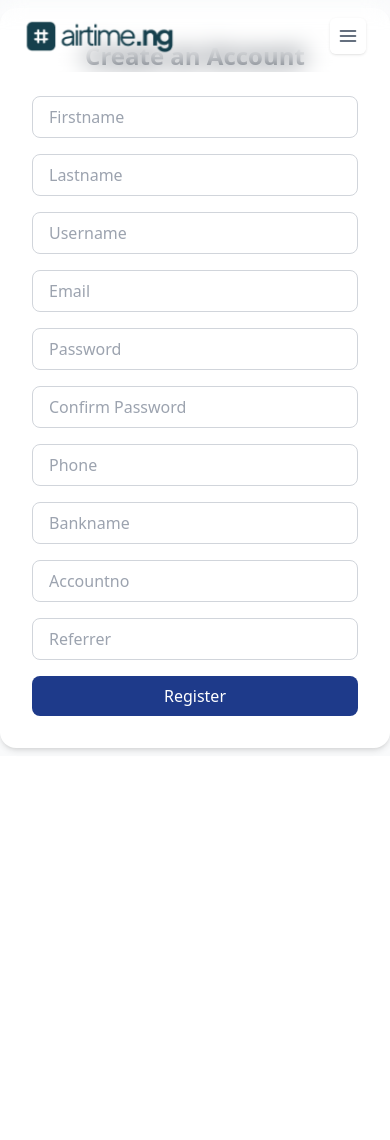
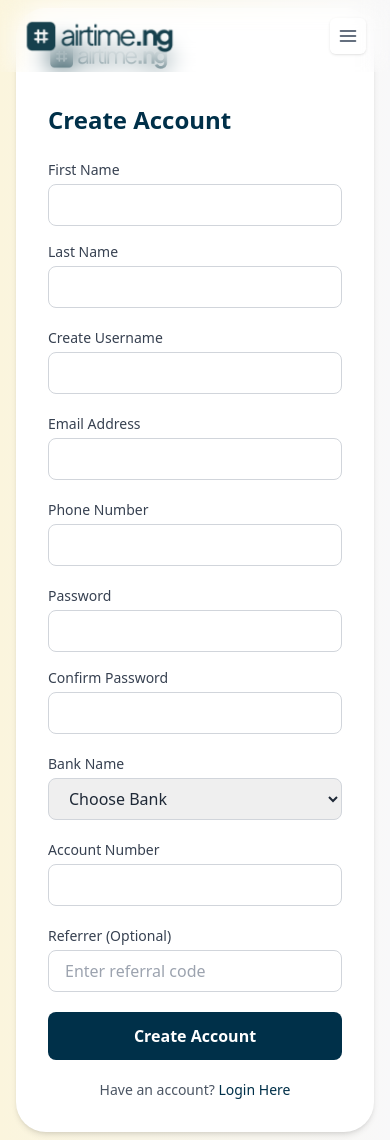
Before and after one commit to JaladeAlan/airtime_ng_react, a React (Vite) app: page /register in a window 390 px wide. Before the commit the page ends 844 px from the top, so only its background shows below. Built offline with nearby package versions, Linux system fonts and the light colour scheme.

Commit message:
Refactor code structure for improved readability and maintainability

```diff
--- a/src/App.jsx
+++ b/src/App.jsx
@@ -9,8 +9,10 @@ import WhyChooseUs from "./components/WhyChooseUs";
 import Partners from "./components/Partners";
 import DownloadApp from "./components/DownloadApp";
 import Footer from "./components/Footer";
-import Register from "./components/Register";
+import Register from "./pages/Auth/Register";
 // import Blog from "./components/Blog";
+
+import Login from "./pages/Auth/Login";
 
 export default function App() {
   return (
@@ -63,6 +65,7 @@ export default function App() {
           <Route path="/download-app" element={<DownloadApp />} />
           {/* <Route path="/blog" element={<Blog />} /> */}
           <Route path="/register" element={<Register />} />
+          <Route path="/login" element={<Login />} />
         </Routes>
       </main>
     </>
--- a/src/components/Register.jsx
+++ /dev/null
@@ -1,89 +0,0 @@
-import { useState } from "react";
-import api from "../utils/api";
-import toast from "react-hot-toast";
-
-export default function Register() {
-  const [formData, setFormData] = useState({
-    firstname: "",
-    lastname: "",
-    username: "",
-    email: "",
-    password: "",
-    confirm_password: "",
-    phone: "",
-    bankname: "",
-    accountno: "",
-    referrer: "",
-  });
-
-  const [loading, setLoading] = useState(false);
-
-  const handleChange = (e) => {
-    setFormData({ ...formData, [e.target.name]: e.target.value });
-  };
-
-  const handleSubmit = async (e) => {
-    e.preventDefault();
-    setLoading(true);
-    try {
-      const res = await api.post("users/auth/register.php", formData);
-      toast.success(res.data.message || "Registration successful!");
-      setFormData({
-        firstname: "",
-        lastname: "",
-        username: "",
-        email: "",
-        password: "",
-        confirm_password: "",
-        phone: "",
-        bankname: "",
-        accountno: "",
-        referrer: "",
-      });
-    } catch (err) {
-      console.error(err);
-      toast.error(err.response?.data?.message || "Registration failed");
-    } finally {
-      setLoading(false);
-    }
-  };
-
-  return (
-    <section className="py-20 bg-gray-50">
-      <div className="max-w-md mx-auto bg-white rounded-2xl shadow-md p-8">
-        <h2 className="text-2xl font-bold text-center mb-6 text-gray-800">
-          Create an Account
-        </h2>
-
-        <form onSubmit={handleSubmit} className="space-y-4">
-          {Object.keys(formData).map((key) => (
-            <input
-              key={key}
-              type={
-                key.includes("password")
-                  ? "password"
-                  : key === "email"
-                  ? "email"
-                  : "text"
-              }
-              name={key}
-              placeholder={key.replace("_", " ").replace(/\b\w/g, (l) => l.toUpperCase())}
-              value={formData[key]}
-              onChange={handleChange}
-              required={key !== "referrer"}
-              className="w-full border border-gray-300 rounded-lg px-4 py-2 focus:ring-2 focus:ring-[#1E3A8A] outline-none"
-            />
-          ))}
-
-          <button
-            type="submit"
-            disabled={loading}
-            className="w-full bg-[#1E3A8A] text-white py-2 rounded-lg hover:bg-[#172a6d] transition"
-          >
-            {loading ? "Registering..." : "Register"}
-          </button>
-        </form>
-      </div>
-    </section>
-  );
-}
--- a/src/pages/Auth/Login.jsx
+++ b/src/pages/Auth/Login.jsx
@@ -1,126 +1,143 @@
+// src/pages/auth/Login.jsx
 import { useState } from "react";
+import { motion } from "framer-motion";
 import { Link, useNavigate } from "react-router-dom";
-import { useAuth } from "../../context/AuthContext";
+import api from "../../utils/api";
+import toast from "react-hot-toast";
 import handleApiError from "../../utils/handleApiError";
-import FormError from "../../components/FormError";
+import logo from "../../assets/logo.png";
+import phones from "../../assets/login.png";
 
 export default function Login() {
   const [form, setForm] = useState({ email: "", password: "" });
+  const [loading, setLoading] = useState(false);
   const [error, setError] = useState("");
-  const [fieldErrors, setFieldErrors] = useState({});
-  const [loading, setLoading] = useState(false); // <-- added loading state
   const navigate = useNavigate();
-  const { login } = useAuth();
 
+  // Handle input updates
   const handleChange = (e) => {
     setForm({ ...form, [e.target.name]: e.target.value });
-    setFieldErrors({ ...fieldErrors, [e.target.name]: "" });
   };
 
+  // Handle submit and backend auth
   const handleSubmit = async (e) => {
     e.preventDefault();
+    setLoading(true);
     setError("");
-    setFieldErrors({});
-    setLoading(true); // <-- start loading
 
     try {
-      await login(form.email, form.password);
+      const res = await api.post("/users/auth/login.php", form);
+
+      if (res.data.status === "success") {
+        toast.success("Login successful!");
+        localStorage.setItem("token", res.data.token);
         navigate("/dashboard");
+      } else {
+        toast.error(res.data.message || "Invalid email or password.");
+      }
     } catch (err) {
-      handleApiError(err, setError, setFieldErrors);
+      handleApiError(err, (msg) => {
+        setError(msg);
+        toast.error(msg);
+      });
     } finally {
-      setLoading(false); // <-- stop loading
+      setLoading(false);
     }
   };
 
   return (
-    <div className="flex flex-col items-center justify-center h-screen bg-gray-100 px-4">
-      <form
-        onSubmit={handleSubmit}
-        className="bg-white p-8 shadow-md rounded-md w-full max-w-sm"
+    <section className="min-h-screen w-full grid md:grid-cols-[55%_45%] bg-white">
+      {/* Left Side — Login Form */}
+      <motion.div
+        initial={{ opacity: 0, x: -40 }}
+        animate={{ opacity: 1, x: 0 }}
+        transition={{ duration: 0.6 }}
+        className="flex flex-col justify-center px-8 md:px-16 lg:px-24 bg-white"
       >
-        <h2 className="text-2xl font-semibold mb-4 text-center">Login</h2>
+        <div className="flex justify-start">
+          <img
+            src={logo}
+            alt="Airtime.ng Logo"
+            className="h-10 w-auto mb-8 object-contain"
+          />
+        </div>
 
+        <h2 className="text-3xl font-semibold text-gray-800 mb-6">
+          Login With Email
+        </h2>
+
+        {/* Display local error message */}
         {error && (
-          <p className="text-red-500 text-sm mb-3 text-center">{error}</p>
+          <div className="bg-red-50 border border-red-200 text-red-700 px-4 py-2 rounded-lg mb-4 text-sm">
+            {error}
+          </div>
         )}
 
-        <div className="mb-3">
+        <form onSubmit={handleSubmit} className="space-y-5">
           <input
+            type="email"
             name="email"
+            placeholder="Enter Email"
             value={form.email}
             onChange={handleChange}
-            placeholder="Email"
-            type="email"
-            className={`border w-full px-3 py-2 rounded ${
-              fieldErrors.email ? "border-red-500" : ""
-            }`}
+            required
+            className="w-full border border-gray-300 rounded-lg px-4 py-3 focus:outline-none focus:ring-2 focus:ring-[#134E4A]"
           />
-          <FormError error={fieldErrors.email} />
-        </div>
 
-        <div className="mb-3">
           <input
+            type="password"
             name="password"
+            placeholder="Enter Password"
             value={form.password}
             onChange={handleChange}
-            placeholder="Password"
-            type="password"
-            className={`border w-full px-3 py-2 rounded ${
-              fieldErrors.password ? "border-red-500" : ""
-            }`}
+            required
+            className="w-full border border-gray-300 rounded-lg px-4 py-3 focus:outline-none focus:ring-2 focus:ring-[#134E4A]"
           />
-          <FormError error={fieldErrors.password} />
-        </div>
 
-        <p className="text-right text-sm mb-4">
+          <div className="text-right">
             <Link
               to="/forgot-password"
-            className="bg-gradient-to-r from-blue-500 to-indigo-600 bg-clip-text text-transparent hover:from-indigo-600 hover:to-blue-500 transition-all"
+              className="text-sm text-[#134E4A] hover:underline"
             >
               Forgot Password?
             </Link>
-        </p>
+          </div>
 
           <button
             type="submit"
             disabled={loading}
-          className={`w-full py-2 rounded text-white flex items-center justify-center ${
-            loading ? "bg-blue-400 cursor-not-allowed" : "bg-blue-600 hover:bg-blue-700"
+            className={`w-full bg-[#134E4A] text-white py-3 rounded-lg font-medium transition ${
+              loading ? "opacity-70 cursor-not-allowed" : "hover:bg-[#0d3a38]"
             }`}
           >
-          {loading && (
-            <svg
-              className="animate-spin h-5 w-5 mr-2 text-white"
-              xmlns="http://www.w3.org/2000/svg"
-              fill="none"
-              viewBox="0 0 24 24"
-            >
-              <circle
-                className="opacity-25"
-                cx="12"
-                cy="12"
-                r="10"
-                stroke="currentColor"
-                strokeWidth="4"
-              ></circle>
-              <path
-                className="opacity-75"
-                fill="currentColor"
-                d="M4 12a8 8 0 018-8v4a4 4 0 00-4 4H4z"
-              ></path>
-            </svg>
-          )}
             {loading ? "Logging in..." : "Login"}
           </button>
+        </form>
 
-        <p className="text-center text-sm mt-3">
-          Don’t have an account?{" "}
-          <Link to="/register" className="text-blue-600">
-            Register
+        <p className="text-center text-sm text-gray-600 mt-6">
+          Not yet a user?{" "}
+          <Link
+            to="/register"
+            className="text-[#134E4A] font-medium hover:underline"
+          >
+            Create Account
           </Link>
         </p>
-      </form>
-    </div>
+      </motion.div>
+
+      {/* Right Side — Image */}
+      <motion.div
+        initial={{ opacity: 0, x: 40 }}
+        animate={{ opacity: 1, x: 0 }}
+        transition={{ duration: 0.6, delay: 0.1 }}
+        className="hidden md:flex items-center justify-center bg-[#f9fafb]"
+      >
+        <img
+          src={phones}
+          alt="App Preview"
+          className="w-[80%] max-w-lg object-contain drop-shadow-2xl"
+        />
+      </motion.div>
+    </section>
   );
 }
--- a/src/pages/Auth/Register.jsx
+++ b/src/pages/Auth/Register.jsx
@@ -1,107 +1,262 @@
 import { useState } from "react";
-import { Link, useNavigate } from "react-router-dom";
 import api from "../../utils/api";
-import FormError from "../../components/FormError";
+import toast from "react-hot-toast";
 import handleApiError from "../../utils/handleApiError";
 
+import logo from "../../assets/logo.png";
+import phones from "../../assets/login.png";
+
 export default function Register() {
-  const [form, setForm] = useState({
-    name: "",
+  const [formData, setFormData] = useState({
+    firstname: "",
+    lastname: "",
+    username: "",
     email: "",
     password: "",
-    password_confirmation: "",
+    confirm_password: "",
+    phone: "",
+    bankname: "",
+    accountno: "",
+    referrer: "",
   });
+
+  const [loading, setLoading] = useState(false);
   const [error, setError] = useState("");
-  const [loading, setLoading] = useState(false);
-  const navigate = useNavigate();
 
-  const handleChange = (e) =>
-    setForm({ ...form, [e.target.name]: e.target.value });
+  const handleChange = (e) => {
+    setFormData({ ...formData, [e.target.name]: e.target.value });
+  };
 
   const handleSubmit = async (e) => {
     e.preventDefault();
+    setLoading(true);
     setError("");
-    setLoading(true);
 
     try {
-      await api.post("/register", form);
+      const res = await api.post("/users/auth/register.php", formData);
+      toast.success(res.data.message || "Registration successful!");
 
-      // Store pending email for verification
-      localStorage.setItem("pending_email", form.email);
-
-      navigate("/verify-email", { state: { email: form.email } });
+      // Reset form
+      setFormData({
+        firstname: "",
+        lastname: "",
+        username: "",
+        email: "",
+        password: "",
+        confirm_password: "",
+        phone: "",
+        bankname: "",
+        accountno: "",
+        referrer: "",
+      });
     } catch (err) {
-      handleApiError(err, setError);
+      handleApiError(err, "Registration failed", setError);
+      toast.error(error || "Registration failed");
     } finally {
       setLoading(false);
     }
   };
 
   return (
-    <div className="flex flex-col items-center justify-center h-screen bg-gray-100">
-      <form
-        onSubmit={handleSubmit}
-        className="bg-white p-8 shadow-md rounded-md w-96"
-      >
-        <h2 className="text-2xl font-semibold mb-4 text-center">
+    <section className="min-h-screen bg-gradient-to-r from-[#FBF5DD] to-[#F8F8F9] flex items-center justify-center px-4">
+      <div className="flex flex-col md:flex-row bg-white rounded-[30px] shadow-md w-full max-w-5xl overflow-hidden">
+        {/* Left Form Section */}
+        <div className="w-full md:w-1/2 p-8 md:p-10">
+          {/* Logo */}
+          <div className="mb-8">
+            <img src={logo} alt="Airtime.ng Logo" className="h-8 object-contain" />
+          </div>
+
+          <h2 className="text-2xl md:text-3xl font-bold text-[#003049] mb-6">
             Create Account
           </h2>
 
-        <FormError error={error} />
+          <form onSubmit={handleSubmit} className="space-y-5">
+            {/* First + Last Name */}
+            <div className="grid grid-cols-1 md:grid-cols-2 gap-4">
+              <div>
+                <label className="block text-sm font-medium text-gray-700 mb-1">
+                  First Name
+                </label>
+                <input
+                  type="text"
+                  name="firstname"
+                  value={formData.firstname}
+                  onChange={handleChange}
+                  required
+                  className="w-full border border-gray-300 rounded-lg px-4 py-2 outline-none focus:ring-2 focus:ring-[#003049]"
+                />
+              </div>
 
+              <div>
+                <label className="block text-sm font-medium text-gray-700 mb-1">
+                  Last Name
+                </label>
                 <input
-          name="name"
+                  type="text"
+                  name="lastname"
+                  value={formData.lastname}
                   onChange={handleChange}
-          value={form.name}
-          placeholder="Name"
-          className="border w-full mb-3 px-3 py-2 rounded"
                   required
+                  className="w-full border border-gray-300 rounded-lg px-4 py-2 outline-none focus:ring-2 focus:ring-[#003049]"
                 />
+              </div>
+            </div>
+
+            {/* Username */}
+            <div>
+              <label className="block text-sm font-medium text-gray-700 mb-1">
+                Create Username
+              </label>
               <input
+                type="text"
+                name="username"
+                value={formData.username}
+                onChange={handleChange}
+                required
+                className="w-full border border-gray-300 rounded-lg px-4 py-2 outline-none focus:ring-2 focus:ring-[#003049]"
+              />
+            </div>
+
+            {/* Email */}
+            <div>
+              <label className="block text-sm font-medium text-gray-700 mb-1">
+                Email Address
+              </label>
+              <input
+                type="email"
                 name="email"
+                value={formData.email}
                 onChange={handleChange}
-          value={form.email}
-          placeholder="Email"
-          type="email"
-          className="border w-full mb-3 px-3 py-2 rounded"
                 required
+                className="w-full border border-gray-300 rounded-lg px-4 py-2 outline-none focus:ring-2 focus:ring-[#003049]"
               />
+            </div>
+
+            {/* Phone */}
+            <div>
+              <label className="block text-sm font-medium text-gray-700 mb-1">
+                Phone Number
+              </label>
               <input
+                type="tel"
+                name="phone"
+                value={formData.phone}
+                onChange={handleChange}
+                required
+                className="w-full border border-gray-300 rounded-lg px-4 py-2 outline-none focus:ring-2 focus:ring-[#003049]"
+              />
+            </div>
+
+            {/* Password Fields */}
+            <div className="grid grid-cols-1 md:grid-cols-2 gap-4">
+              <div>
+                <label className="block text-sm font-medium text-gray-700 mb-1">
+                  Password
+                </label>
+                <input
+                  type="password"
                   name="password"
+                  value={formData.password}
                   onChange={handleChange}
-          value={form.password}
-          placeholder="Password"
+                  required
+                  className="w-full border border-gray-300 rounded-lg px-4 py-2 outline-none focus:ring-2 focus:ring-[#003049]"
+                />
+              </div>
+              <div>
+                <label className="block text-sm font-medium text-gray-700 mb-1">
+                  Confirm Password
+                </label>
+                <input
                   type="password"
-          className="border w-full mb-3 px-3 py-2 rounded"
+                  name="confirm_password"
+                  value={formData.confirm_password}
+                  onChange={handleChange}
                   required
+                  className="w-full border border-gray-300 rounded-lg px-4 py-2 outline-none focus:ring-2 focus:ring-[#003049]"
                 />
+              </div>
+            </div>
+
+            {/* Bank Name */}
+            <div>
+              <label className="block text-sm font-medium text-gray-700 mb-1">
+                Bank Name
+              </label>
+              <select
+                name="bankname"
+                value={formData.bankname}
+                onChange={handleChange}
+                required
+                className="w-full border border-gray-300 rounded-lg px-4 py-2 outline-none focus:ring-2 focus:ring-[#003049]"
+              >
+                <option value="">Choose Bank</option>
+                <option value="Access Bank">Access Bank</option>
+                <option value="GTBank">GTBank</option>
+                <option value="UBA">UBA</option>
+                <option value="Zenith Bank">Zenith Bank</option>
+              </select>
+            </div>
+
+            {/* Account Number */}
+            <div>
+              <label className="block text-sm font-medium text-gray-700 mb-1">
+                Account Number
+              </label>
               <input
-          name="password_confirmation"
+                type="text"
+                name="accountno"
+                value={formData.accountno}
                 onChange={handleChange}
-          value={form.password_confirmation}
-          placeholder="Confirm Password"
-          type="password"
-          className="border w-full mb-4 px-3 py-2 rounded"
                 required
+                className="w-full border border-gray-300 rounded-lg px-4 py-2 outline-none focus:ring-2 focus:ring-[#003049]"
               />
+            </div>
 
+            {/* Referrer */}
+            <div>
+              <label className="block text-sm font-medium text-gray-700 mb-1">
+                Referrer (Optional)
+              </label>
+              <input
+                type="text"
+                name="referrer"
+                value={formData.referrer}
+                onChange={handleChange}
+                placeholder="Enter referral code"
+                className="w-full border border-gray-300 rounded-lg px-4 py-2 outline-none focus:ring-2 focus:ring-[#003049]"
+              />
+            </div>
+
+            {/* Error Message */}
+            {error && (
+              <p className="text-red-600 text-sm text-center">{error}</p>
+            )}
+
+            {/* Submit Button */}
             <button
               type="submit"
               disabled={loading}
-          className={`w-full bg-blue-600 text-white py-2 rounded hover:bg-blue-700 transition ${
-            loading ? "opacity-70 cursor-not-allowed" : ""
-          }`}
+              className="w-full bg-[#003049] text-white py-3 rounded-lg hover:bg-[#00243a] transition font-semibold"
             >
-          {loading ? "Registering..." : "Register"}
+              {loading ? "Registering..." : "Create Account"}
             </button>
 
-        <p className="text-center text-sm mt-3">
-          Already have an account?{" "}
-          <Link to="/login" className="text-blue-600 hover:underline">
-            Login
-          </Link>
+            {/* Login Link */}
+            <p className="text-center text-sm text-gray-600 mt-4">
+              Have an account?{" "}
+              <a href="/login" className="text-[#003049] font-medium hover:underline">
+                Login Here
+              </a>
             </p>
           </form>
         </div>
+
+        {/* Right Illustration Section */}
+        <div className="hidden md:flex w-1/2 bg-gradient-to-b from-[#FBF5DD] to-[#F8F8F9] items-center justify-center">
+          <img src={phones} alt="Phones illustration" className="w-3/4 object-contain" />
+        </div>
+      </div>
+    </section>
   );
 }
--- a/src/utils/handleApiError.js
+++ b/src/utils/handleApiError.js
@@ -9,6 +9,11 @@ export default function handleApiError(err, setError) {
 
   const data = err.response.data;
   console.log("📦 Response data:", data);
+
+  if (typeof data === "string") {
+    setError(data);
+    return;
+  }
 
   if (data?.errors) {
     const allErrors = Object.values(data.errors).flat();
```
Also changed, not shown: src/assets/login.png (added), 1 other file (tests, documents, lock files or other folders). Lines whose indentation alone changed are shown as unchanged.
